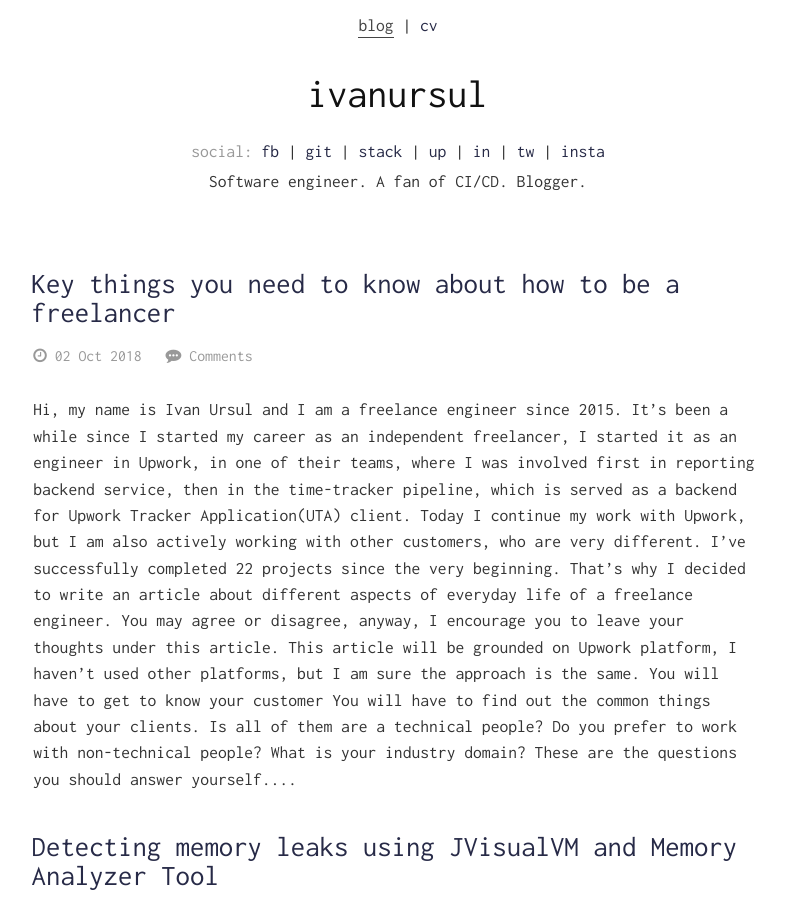
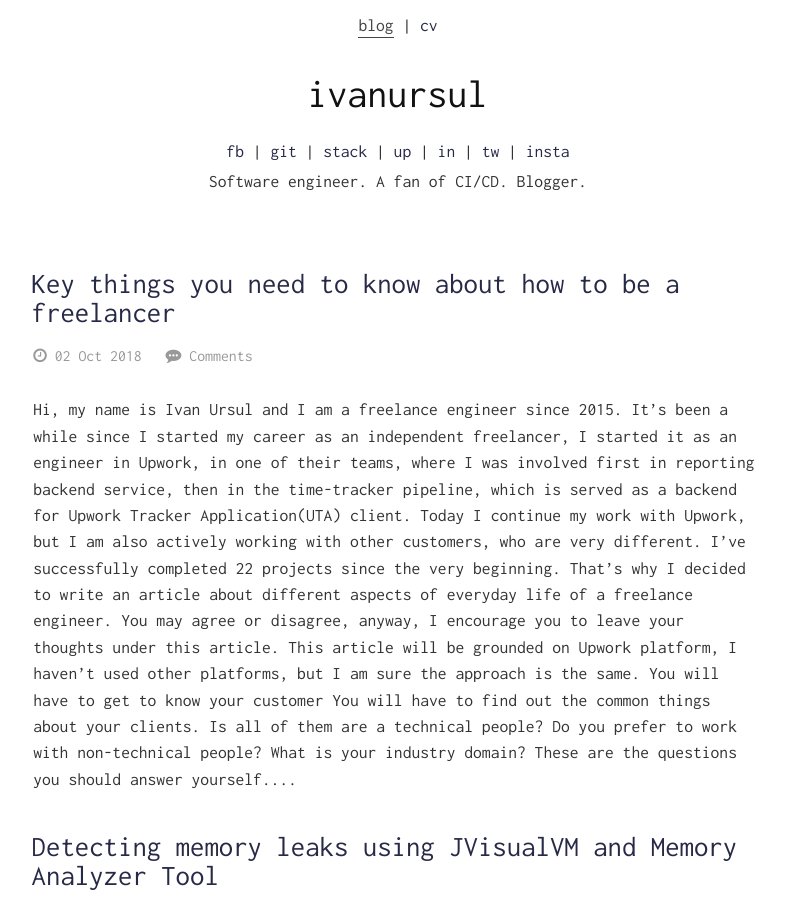
Before and after one commit to ivanursul/ivanursul, a Jekyll site: the page built from index.html, in a window 1280 px wide and 900 px high. Shown: the whole window, without its empty margins (242-1027 px from the left). Built offline with Jekyll 4.4.1, drawn with Linux system fonts in a browser that asks for light colours; the list of posts is cut into pages by our own code; comment, search, counter and statistics services are not loaded.

```diff
--- a/_includes/header/info.html
+++ b/_includes/header/info.html
@@ -14,7 +14,6 @@
     </h1>
 
     <div class="blog-links">
-        <span class="text-gray">social: </span>
         <a href="https://www.facebook.com/{{ site.facebook_username }}">fb</a>
         |
         <a href="https://github.com/{{ site.github_username }}">git</a>
```
